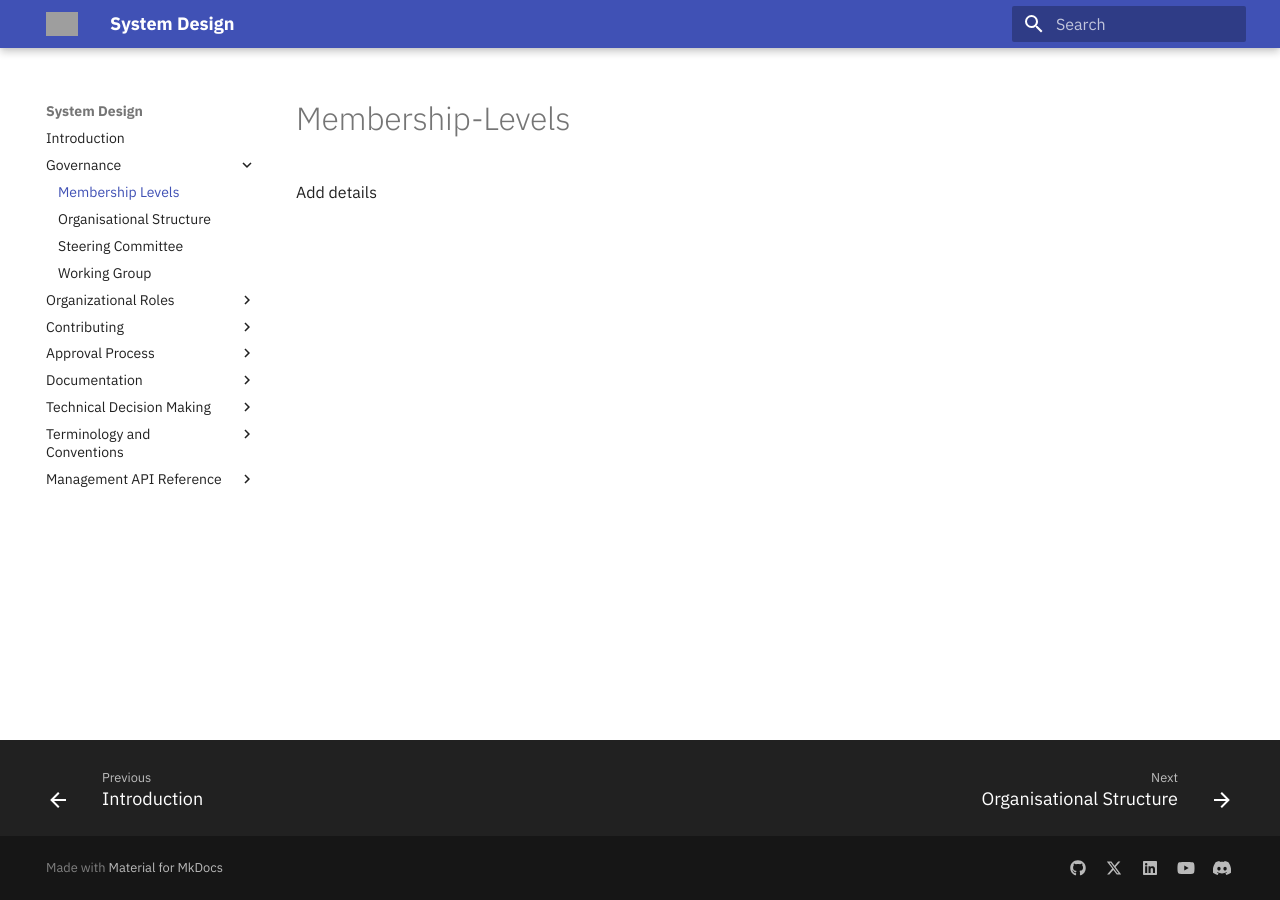
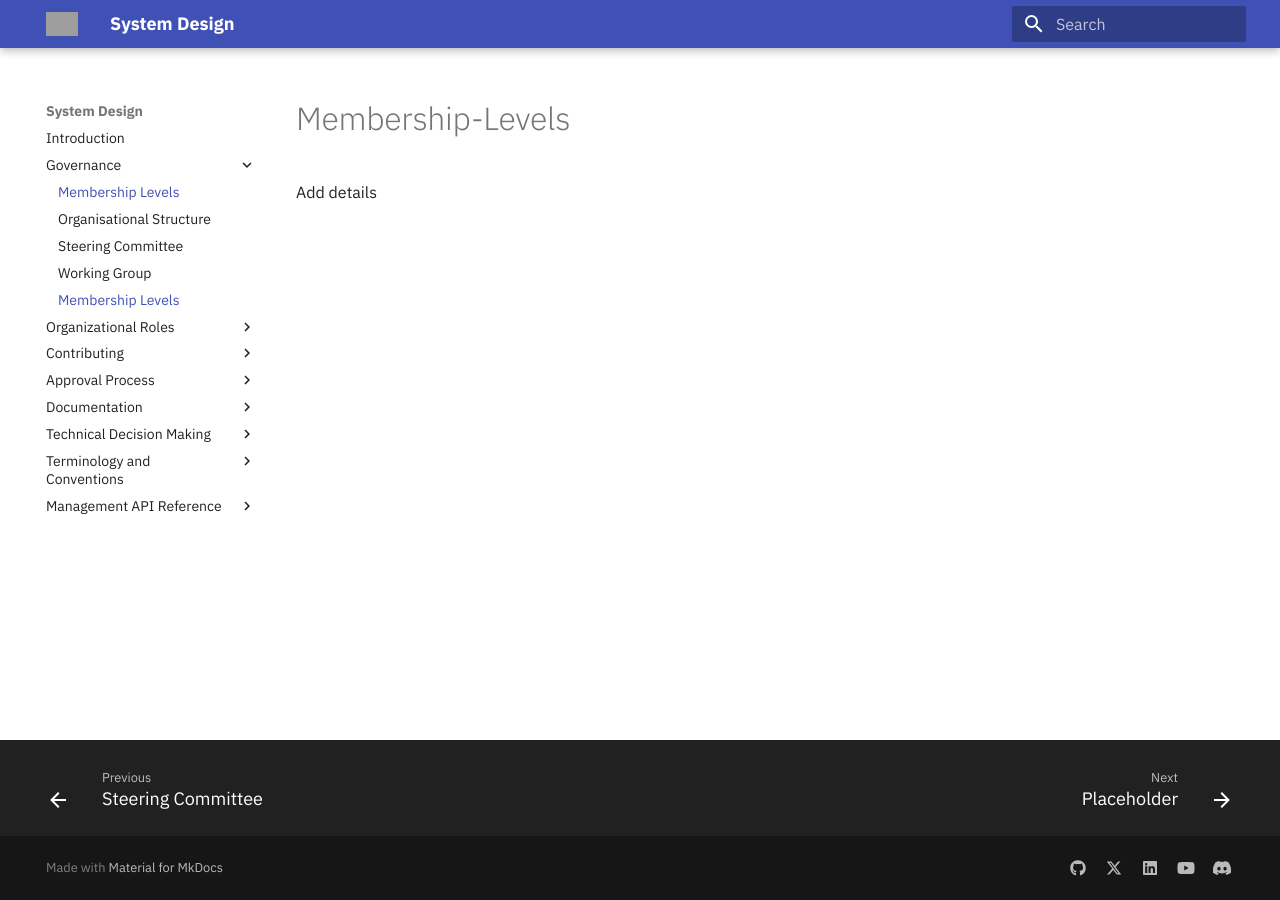
Before and after one commit to margo/operations, an MkDocs documentation site: the page built from system-design/Governance/Membership-Levels.md, in a window 1280 px wide. Built offline with MkDocs 1.6.1 and Material for MkDocs 9.7.7, drawn with Linux system fonts in a browser that asks for light colours; plug-ins that fetch from the network failed and are left out; grey boxes are pictures that could not be loaded.

Commit message:
Update mkdocs.yml

```diff
--- a/mkdocs.yml
+++ b/mkdocs.yml
@@ -8,6 +8,7 @@ nav:
       - Organisational Structure: Governance/Organization-Structure.md
       - Steering Committee: Governance/Technical-Steering-Committee.md
       - Working Group: Governance/Working-Group.md
+      - Membership-Levels: Governance/Membership-Levels.md
   - Organizational Roles:
       - Editors: Organizational-Roles/Editors.md
       - Maintainers: Organizational-Roles/Maintainers.md
```
